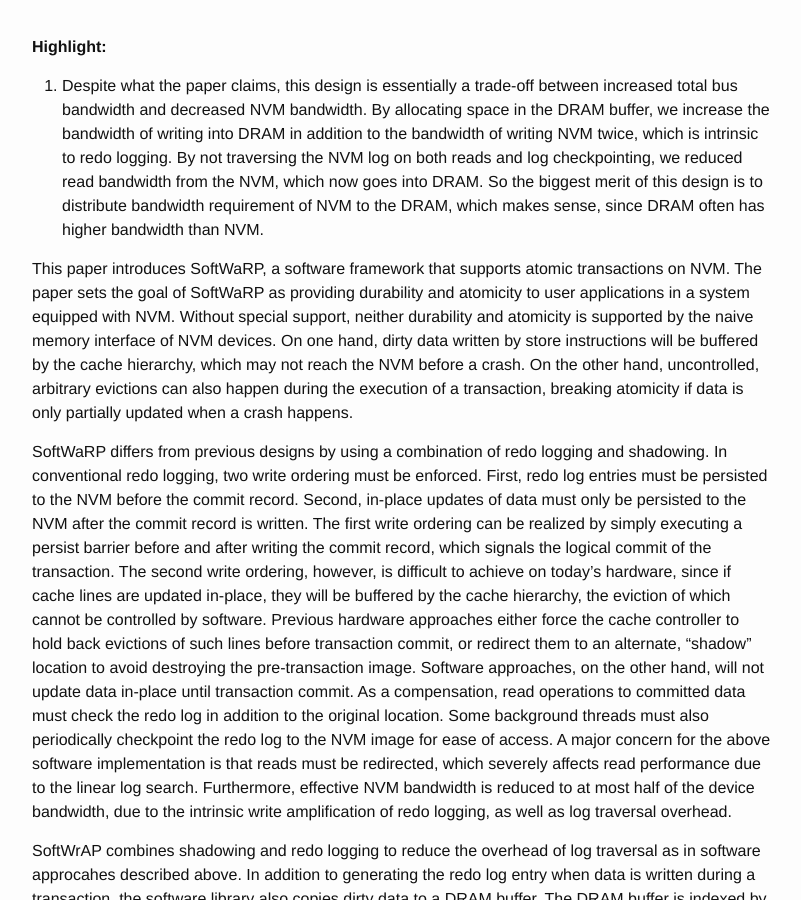
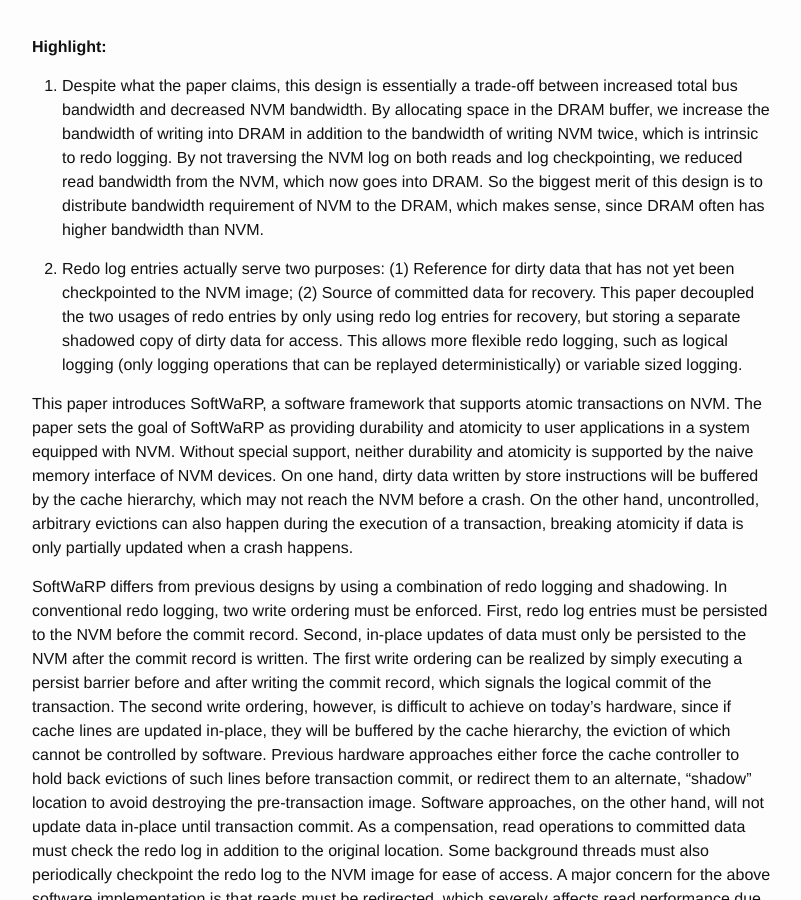
Before and after one commit to wangziqi2013/wangziqi2013.github.io, a Jekyll site: the page built from _posts/2020-08-05-softwrap.markdown, in a window 1280 px wide and 900 px high, scrolled down 499 px. Shown: the whole window, without its empty margins (238-1039 px from the left). Built offline with Jekyll 4.4.1, drawn with Linux system fonts in a browser that asks for light colours.

Commit message:
Adding highlight

```diff
--- a/_posts/2020-08-05-softwrap.markdown
+++ b/_posts/2020-08-05-softwrap.markdown
@@ -21,6 +21,12 @@ version_mgmt:
    and log checkpointing, we reduced read bandwidth from the NVM, which now goes into DRAM.
    So the biggest merit of this design is to distribute bandwidth requirement of NVM to the DRAM, which makes sense, since
    DRAM often has higher bandwidth than NVM.
+
+2. Redo log entries actually serve two purposes: (1) Reference for dirty data that has not yet been checkpointed to the
+   NVM image; (2) Source of committed data for recovery. This paper decoupled the two usages of redo entries by only using
+   redo log entries for recovery, but storing a separate shadowed copy of dirty data for access. This allows more flexible
+   redo logging, such as logical logging (only logging operations that can be replayed deterministically) or variable
+   sized logging.
 
 This paper introduces SoftWaRP, a software framework that supports atomic transactions on NVM. The paper sets the goal
 of SoftWaRP as providing durability and atomicity to user applications in a system equipped with NVM. Without special
```
